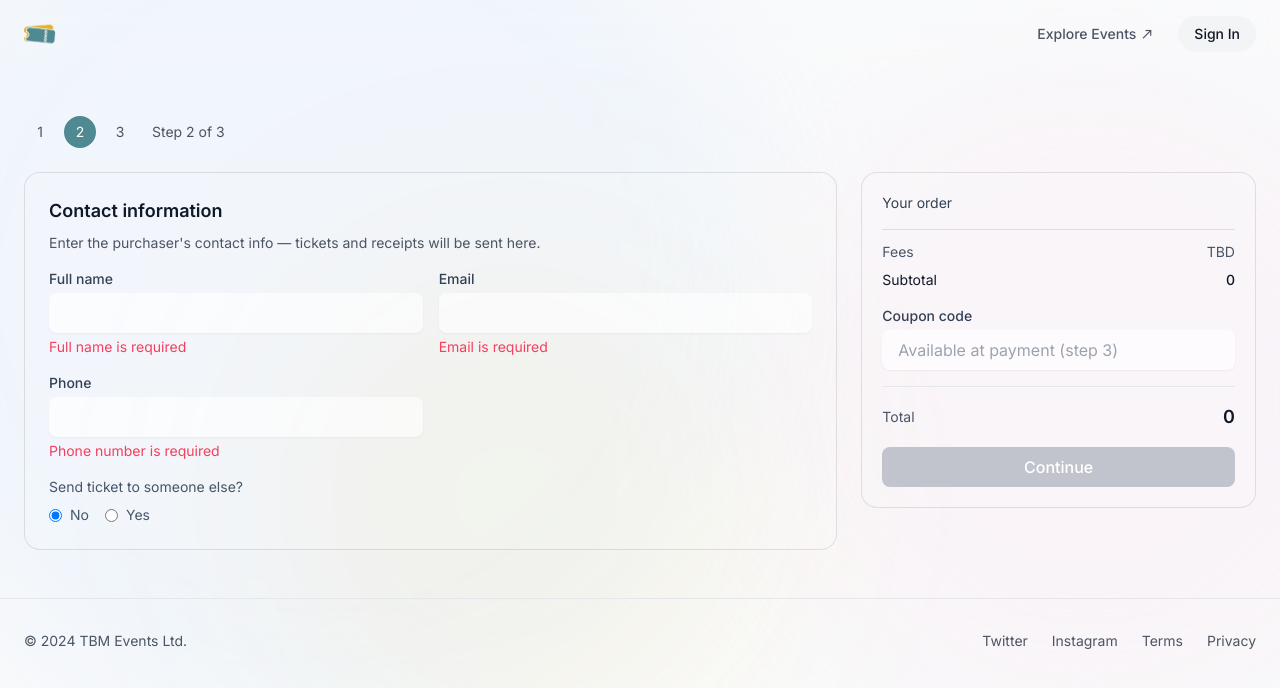
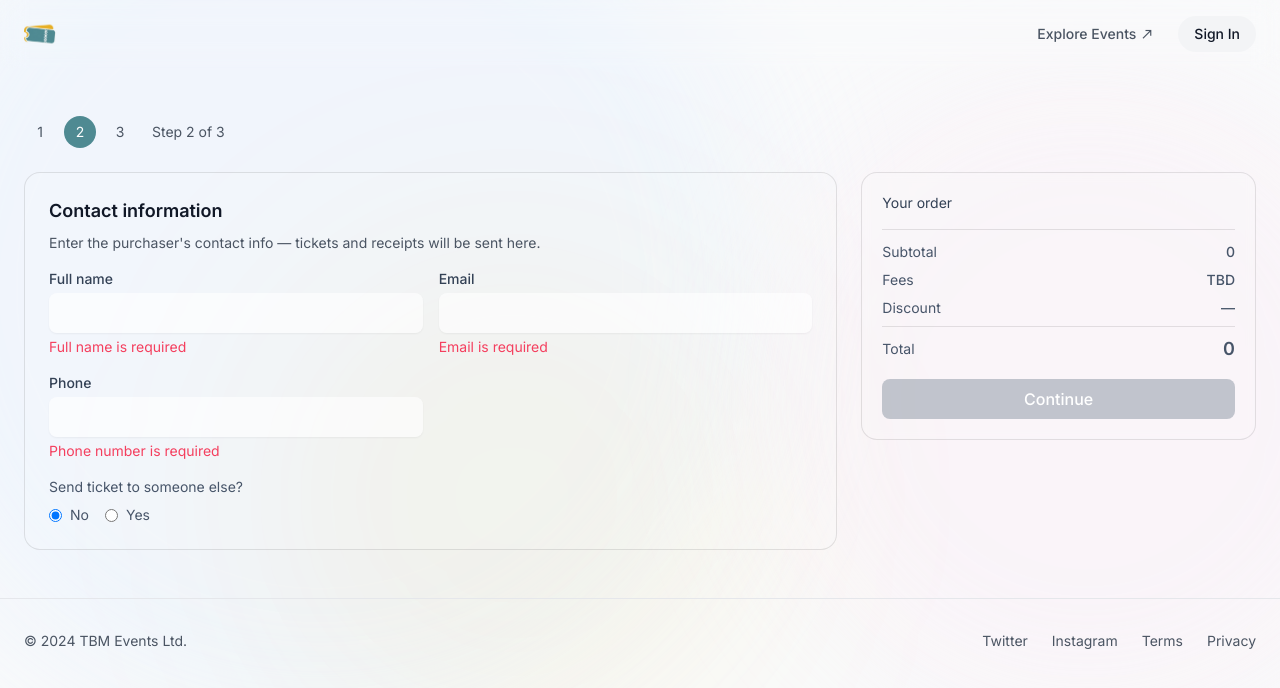
Before and after one commit to mfonisoebong/thetbmevents-client, a Next.js app: page /events/1/checkout in a window 1280 px wide. Before the commit this address had no page. Shown: the top 688 px of the page. Built offline with nearby package versions, Linux system fonts and the light colour scheme.

Commit message:
feat: payment page (step 3)

```diff
--- a/src/app/(public)/events/[id]/checkout/page.tsx
+++ b/src/app/(public)/events/[id]/checkout/page.tsx
@@ -1,11 +1,13 @@
 "use client"
 
-import React, { useState, useEffect } from 'react'
-import { useRouter, useParams } from 'next/navigation'
+import React, { useState, useEffect, useMemo } from 'react'
+import { useRouter, useParams, useSearchParams, usePathname } from 'next/navigation'
 import { useTicketContext } from '../../../../../contexts/TicketContext'
 import Stepper from '../../../../../components/checkout/Stepper'
 import Summary from '../../../../../components/checkout/Summary'
 import { validateEmail, validatePhone } from '../../../../../hooks/useFormValidation'
+import {getGatewayFee} from "../../../../../utils";
+import {PaymentGateway} from "../../../../../types";
 
 type TicketInstanceLocal = { id: string; name?: string; price?: number; currency?: string }
 type AttendeeLocal = { fullname: string; email: string; phone?: string; sendToMe?: boolean }
@@ -16,7 +18,11 @@ type AttendeeErrors = Array<{ fullname?: string; email?: string }>
 export default function CheckoutPage() {
   const router = useRouter()
   const params = useParams()
+  const searchParams = useSearchParams()
   const id = (params as any)?.id as string | undefined
+  const stepParam = searchParams?.get('step') ?? '2'
+  const step = stepParam === '3' ? 3 : 2
+
   const { ticketInstances, customer, setCustomer, setAttendees } = useTicketContext()
   // local contact fields
   const [fullname, setFullname] = useState(customer.fullname)
@@ -33,18 +39,24 @@ export default function CheckoutPage() {
   const [attendeeErrors, setAttendeeErrors] = useState<AttendeeErrors>(ticketInstances.map(() => ({})))
   const [touchedAny, setTouchedAny] = useState(false)
 
-  // keep localAttendees & attendeeErrors in sync if ticketInstances change
-  useEffect(() => {
-    if (ticketInstances.length !== localAttendees.length) {
-      setLocalAttendees(ticketInstances.map(() => ({ fullname: '', email: '', phone: '', sendToMe: false })))
-    }
-    if (ticketInstances.length !== attendeeErrors.length) {
-      setAttendeeErrors(ticketInstances.map(() => ({})))
-    }
-    // eslint-disable-next-line react-hooks/exhaustive-deps
-  }, [ticketInstances.length])
+  // coupon
+  const [coupon, setCoupon] = useState('')
+  const [couponApplied, setCouponApplied] = useState(false)
 
-  // run validation in an effect to avoid setState during render
+  // payment selection
+  const [gateway, setGateway] = useState<PaymentGateway | null>(null)
+
+  // compute subtotal (ticket sum)
+  const subtotal = useMemo(() => ticketInstances.reduce((s, t) => s + (t.price ?? 0), 0), [ticketInstances])
+
+  // coupon discount amount (fixed 1000 NGN if code entered)
+  const couponDiscount = couponApplied ? 1000 : 0
+
+  // compute totals depending on selected gateway and coupon
+  const feeForSelected = gateway ? getGatewayFee(Math.max(0, subtotal - couponDiscount), gateway) : 0
+  const totalWithFee = Math.max(0, subtotal - couponDiscount) + feeForSelected
+
+  // validation effect (existing) kept — run on relevant deps
   useEffect(() => {
     const pErrs: PurchaserErrors = {}
     const fullErr = getPurchaserError('fullname', fullname)
@@ -54,9 +66,7 @@ export default function CheckoutPage() {
     const phoneErr = getPurchaserError('phone', phone)
     if (phoneErr) pErrs.phone = phoneErr
     setPurchaserErrors(prev => {
-      try {
-        if (JSON.stringify(prev) === JSON.stringify(pErrs)) return prev
-      } catch (_) {}
+      try { if (JSON.stringify(prev) === JSON.stringify(pErrs)) return prev } catch (_) {}
       return pErrs
     })
 
@@ -71,9 +81,7 @@ export default function CheckoutPage() {
       return obj
     })
     setAttendeeErrors(prev => {
-      try {
-        if (JSON.stringify(prev) === JSON.stringify(aErrs)) return prev
-      } catch (_) {}
+      try { if (JSON.stringify(prev) === JSON.stringify(aErrs)) return prev } catch (_) {}
       return aErrs
     })
     // eslint-disable-next-line react-hooks/exhaustive-deps
@@ -142,16 +150,13 @@ export default function CheckoutPage() {
     return ''
   }
 
-  // overall validity
   function isFormValid() {
-    // purchaser (use pure validators only)
+    // purchaser
     const fullErr = getPurchaserError('fullname', fullname)
     const emailErr = getPurchaserError('email', email)
     const phoneErr = getPurchaserError('phone', phone)
     if (fullErr || emailErr || phoneErr) return false
-
     if (sendToSomeoneElse) {
-      // every attendee must have fullname and email or be sendToMe (pure check)
       for (let i = 0; i < localAttendees.length; i++) {
         const a = localAttendees[i]
         if (a.sendToMe) continue
@@ -163,25 +168,52 @@ export default function CheckoutPage() {
     return true
   }
 
-  async function onSummaryContinue() {
+  const pathname = usePathname()
+
+  // navigate to step 3
+  function goToStep3() {
+    // only allow if contact step valid
+    if (!isFormValid()) {
       setTouchedAny(true)
-    // run full validation
-    const valid = isFormValid()
-    if (!valid) return
-    // save and proceed
+      return
+    }
+    // save customer & attendees before moving to payment
     setCustomer({ fullname, email, phone })
     setAttendees(localAttendees.map((a: AttendeeLocal) => ({ fullname: a.fullname, email: a.email, phone: a.phone, sendToMe: a.sendToMe })))
-    if (id) router.push(`/events/${id}/checkout/payment`)
+    const sp = new URLSearchParams(Array.from(searchParams ?? []))
+    sp.set('step', '3')
+    router.push(`${pathname}?${sp.toString()}`)
   }
+
+  function goToStep2() {
+    router.back()
+  }
+
+  async function onPayNow() {
+    // final validation
+    if (!isFormValid()) { setTouchedAny(true); return }
+    if (!gateway) return
+    // ensure customer/attendees saved
+    setCustomer({ fullname, email, phone })
+    setAttendees(localAttendees.map((a: AttendeeLocal) => ({ fullname: a.fullname, email: a.email, phone: a.phone, sendToMe: a.sendToMe })))
+    // For now, simulate payment and navigate to a success page or show result
+    console.log('Processing payment', { gateway, totalWithFee })
+    // TODO: integrate real gateways. For now, route to a confirmation page (placeholder)
+    router.push(`/events/${id}/checkout/success`)
+  }
+
+  // Summary disabled and text
+  const summaryDisabled = !touchedAny || !isFormValid() || (step === 3 && !gateway)
 
   return (
     <div className="w-full max-w-7xl mx-auto px-6 py-12">
-      <Stepper step={2} />
+      <Stepper step={step} />
 
       <div className="grid grid-cols-1 lg:grid-cols-3 gap-6">
         <main className="lg:col-span-2">
           <form className="space-y-6" onSubmit={(e) => e.preventDefault()}>
-            <section className="bg-white/10 dark:bg-slate-900/40 border border-black/10 dark:border-white/10 rounded-2xl p-6">
+            {step === 2 && (
+            <section className={`bg-white/10 dark:bg-slate-900/40 border border-black/10 dark:border-white/10 rounded-2xl p-6`}>
                <h2 className="text-lg font-semibold dark:text-white">Contact information</h2>
                <p className="text-sm text-text-muted-light dark:text-text-muted-dark mt-2">Enter the purchaser&apos;s contact info — tickets and receipts will be sent here.</p>
 
@@ -246,11 +278,59 @@ export default function CheckoutPage() {
                 </div>
               )}
             </section>
+            )}
+
+            {step === 3 && (
+            <section className={`bg-white/10 dark:bg-slate-900/40 border border-black/10 dark:border-white/10 rounded-2xl p-6`}>
+               <div className="flex items-center gap-3 mb-4">
+                 <button type="button" aria-label="Back to contact" onClick={goToStep2} className="text-slate-600 dark:text-slate-300">←</button>
+                 <h2 className="text-lg font-semibold dark:text-white">Payment</h2>
+               </div>
+
+               <div className="text-sm text-slate-700 dark:text-slate-200 mb-3">Choose a payment method — fees shown to help you pick the cheapest.</div>
+
+               <div className="space-y-3">
+                {(['paystack','flutterwave','chainpal'] as PaymentGateway[]).map((g) => {
+                  const fee = getGatewayFee(Math.max(0, subtotal - couponDiscount), g)
+                  return (
+                    <label key={g} className="flex items-center justify-between gap-3 p-3 rounded-lg bg-black/5 dark:bg-black/30 border border-black/10 dark:border-white/10">
+                      <div className="flex items-center gap-3 capitalize">
+                        <input type="radio" name="gateway" checked={gateway === g} onChange={() => setGateway(g)} />
+                        <div className="text-sm text-slate-700 dark:text-slate-200">{g === 'chainpal' ? 'ChainPal (crypto)' : g}</div>
+                      </div>
+                      <div className="text-sm text-slate-600 dark:text-slate-300">{fee === 0 ? 'Free' : `₦${fee.toLocaleString()}`}</div>
+                    </label>
+                  )
+                })}
+               </div>
+
+               <div className="mt-4">
+                <label className="block text-sm font-medium text-slate-700 dark:text-slate-200">Coupon code</label>
+                <div className="mt-2 flex gap-2">
+                  <input value={coupon} onChange={(e) => { setCoupon(e.target.value); setCouponApplied(false) }} className="w-full rounded-lg bg-white/60 dark:bg-slate-900/50 px-4 py-2 focus:outline-none focus:ring-2 focus:ring-brand-teal" placeholder="Enter coupon code" />
+                  <button type="button" onClick={() => { if (coupon.trim()) setCouponApplied(true) }} className="px-4 py-2 rounded-lg bg-brand-teal text-white">Apply</button>
+                </div>
+                {couponApplied && <div className="mt-2 text-sm text-slate-600 dark:text-slate-300">Coupon applied: ₦1,000 discount</div>}
+               </div>
+
+            </section>
+            )}
+
            </form>
          </main>
 
         <aside className="lg:col-span-1">
-          <Summary ticketInstances={ticketInstances} onContinueAction={onSummaryContinue} disabled={!touchedAny || !isFormValid()} />
+          <Summary
+            ticketInstances={ticketInstances}
+            onContinueAction={step === 3 ? onPayNow : goToStep3}
+            disabled={summaryDisabled}
+            buttonText={step === 3 ? 'Pay now' : 'Continue'}
+            couponApplied={couponApplied}
+            couponAmount={couponDiscount}
+            gatewayFee={feeForSelected}
+            total={Math.max(0, subtotal - couponDiscount) + feeForSelected}
+            step={step}
+          />
         </aside>
        </div>
      </div>
--- a/src/components/checkout/Summary.tsx
+++ b/src/components/checkout/Summary.tsx
@@ -1,34 +1,39 @@
 "use client"
 
-import React, {useEffect, useState} from 'react'
+import React from 'react'
 import {currencySymbol} from '../../utils'
-import {useRouter} from 'next/navigation'
 
 type Group = { qty: number; name?: string; price?: number; currency?: string }
 
-export default function Summary({ticketInstances, onContinueAction, disabled}: {
-    ticketInstances: Array<{ id: string; name?: string; price?: number; currency?: string }>;
-    onContinueAction?: () => void;
-    disabled?: boolean
-}) {
+export default function Summary(
+    {
+        ticketInstances,
+        onContinueAction,
+        disabled,
+        buttonText,
+        couponApplied,
+        couponAmount = 0,
+        gatewayFee = 0,
+        total = 0,
+        step
+    }: {
+        ticketInstances: Array<{ id: string; name?: string; price?: number; currency?: string }>;
+        onContinueAction?: () => void;
+        disabled?: boolean;
+        buttonText?: string;
+        couponApplied?: boolean;
+        couponAmount?: number;
+        gatewayFee?: number;
+        total?: number;
+        step: number;
+    }) {
     const grouped: Record<string, Group> = {}
     ticketInstances.forEach((t) => {
         const key = t.name ?? t.id
         if (!grouped[key]) grouped[key] = {qty: 0, name: t.name, price: t.price, currency: t.currency}
         grouped[key].qty += 1
     })
-
-    const [invalidVisit, setInvalidVisit] = useState<boolean>(false);
-
     const subtotal = ticketInstances.reduce((s, t) => s + (t.price ?? 0), 0)
-
-    const router = useRouter()
-
-    useEffect(() => {
-        if (subtotal === 0) setInvalidVisit(true)
-
-        if (invalidVisit && subtotal === 0) router.replace("/")
-    }, [invalidVisit]);
 
     return (
         <div
@@ -38,34 +43,37 @@ export default function Summary({ticketInstances, onContinueAction, disabled}: {
                 {Object.entries(grouped).map(([k, v]) => (
                     <div key={k} className="flex items-center justify-between">
                         <div className="text-sm text-slate-600 dark:text-slate-300">{v.qty} x {v.name}</div>
-                        <div className="font-medium">{v.price === 0 ? 'Free' : `${currencySymbol(v.currency)}${(v.price ?? 0).toLocaleString()}`}</div>
+                        <div
+                            className="font-medium">{v.price === 0 ? 'Free' : `${currencySymbol(v.currency)}${(v.price ?? 0).toLocaleString()}`}</div>
                     </div>
                 ))}
             </div>
 
-            <div className="mt-4 border-t border-black/10 dark:border-white/10 pt-3 text-sm">
+            <div className="mt-4 border-t border-black/10 dark:border-white/10 pt-3 text-sm space-y-2">
+                <div className="flex items-center justify-between text-slate-600 dark:text-slate-300">
+                    <div>Subtotal</div>
+                    <div
+                        className="font-medium">{currencySymbol(ticketInstances[0]?.currency)}{subtotal.toLocaleString()}</div>
+                </div>
                 <div className="flex items-center justify-between text-slate-600 dark:text-slate-300">
                     <div>Fees</div>
-                    <div>TBD</div>
+                    <div className="font-medium">{gatewayFee || step === 3 ? `₦${gatewayFee.toLocaleString()}` : 'TBD'}</div>
                 </div>
-                <div className="flex items-center justify-between mt-2">
-                    <div>Subtotal</div>
-                    <div className="font-medium">{currencySymbol(ticketInstances[0]?.currency)}{subtotal.toLocaleString()}</div>
+                <div className="flex items-center justify-between text-slate-600 dark:text-slate-300">
+                    <div>Discount</div>
+                    <div className="font-medium">{couponApplied ? `-₦${couponAmount.toLocaleString()}` : '—'}</div>
+                </div>
+                <div
+                    className="flex items-center justify-between text-slate-600 dark:text-slate-300 pt-2 border-t border-black/10 dark:border-white/10">
+                    <div className="text-sm">Total</div>
+                    <div
+                        className="text-lg font-semibold">{currencySymbol(ticketInstances[0]?.currency)}{(total ?? Math.max(0, subtotal - (couponApplied ? couponAmount : 0) + (gatewayFee ?? 0))).toLocaleString()}</div>
                 </div>
             </div>
 
             <div className="mt-4">
-                <label className="block text-sm font-medium text-slate-700 dark:text-slate-200">Coupon code</label>
-                <input disabled className="mt-1 w-full rounded-lg bg-white/60 dark:bg-slate-900/50 px-4 py-2 focus:outline-none focus:ring-2 focus:ring-brand-teal focus:duration-200 focus:ring-offset-0 shadow-sm" placeholder="Available at payment (step 3)"/>
-            </div>
-
-            <div className="mt-4 border-t bborder-black/10 dark:border-white/10 pt-4 flex items-center justify-between">
-                <div className="text-sm text-slate-600 dark:text-slate-300">Total</div>
-                <div className="text-lg font-semibold">{currencySymbol(ticketInstances[0]?.currency)}{subtotal.toLocaleString()}</div>
-            </div>
-
-            <div className="mt-4">
-                <button onClick={onContinueAction} disabled={disabled} aria-disabled={disabled} className={`w-full inline-flex items-center justify-center gap-2 rounded-lg ${disabled ? 'bg-gray-400/60 cursor-not-allowed' : 'bg-brand-teal'} text-white px-6 py-2 font-medium`}>Continue</button>
+                <button onClick={onContinueAction} disabled={disabled} aria-disabled={disabled}
+                        className={`w-full inline-flex items-center justify-center gap-2 rounded-lg ${disabled ? 'bg-gray-400/60 cursor-not-allowed' : 'bg-brand-teal'} text-white px-6 py-2 font-medium`}>{buttonText ?? 'Continue'}</button>
             </div>
         </div>
     )
--- a/src/components/events/EventDetails.tsx
+++ b/src/components/events/EventDetails.tsx
@@ -55,7 +55,7 @@ export default function EventDetails({ event }: Props) {
       if (t.id) meta[t.id] = { name: t.name, price: t.price, currency: t.currency }
     }
     setTicketMeta(meta)
-    router.push(`/events/${event.id}/checkout`)
+    router.push(`/events/${event.id}/checkout?step=2`)
   }
 
   return (
--- a/src/types.ts
+++ b/src/types.ts
@@ -33,3 +33,5 @@ export interface EventItem {
     isOnline?: boolean;
     tickets: Ticket[]; // optional array of tickets for the event
 }
+
+export type PaymentGateway = "paystack" | "flutterwave" | "chainpal";
--- a/src/utils.ts
+++ b/src/utils.ts
@@ -1,3 +1,5 @@
+import {PaymentGateway} from "./types";
+
 const formatDate = (isoDate: string) => {
     const d = new Date(isoDate)
     const months = ['Jan','Feb','Mar','Apr','May','Jun','Jul','Aug','Sep','Oct','Nov','Dec']
@@ -16,4 +18,34 @@ const currencySymbol = (code?: string) => {
   return map[code.toUpperCase()] ?? code
 }
 
-export { formatDate, currencySymbol };
+function getGatewayFee(amount : number, gateway: PaymentGateway): number {
+    const calcPaystackCharges = (price: number): number => {
+        const flatFee = price >= 2500 ? 100 : 0;
+        const feeCap = 2000;
+        const decFee = 0.015;
+
+        const appFee = Math.round(((decFee * price) + flatFee) * 100) / 100;
+
+        if (appFee > feeCap) {
+            return feeCap;
+        }
+
+        let finalPrice = Math.round((((price + flatFee) / (1 - decFee)) + 0.01) * 100) / 100;
+
+        if (price < 2500 && finalPrice >= 2500) {
+            finalPrice += 120;
+        }
+
+        return Math.round((finalPrice - price) * 100) / 100;
+    };
+
+    if (gateway === 'flutterwave') {
+        return amount * 0.02;
+    }
+    if (gateway === 'paystack') {
+        return calcPaystackCharges(amount);
+    }
+    return 0;
+}
+
+export { formatDate, currencySymbol, getGatewayFee };
```
Lines whose indentation alone changed are shown as unchanged.
